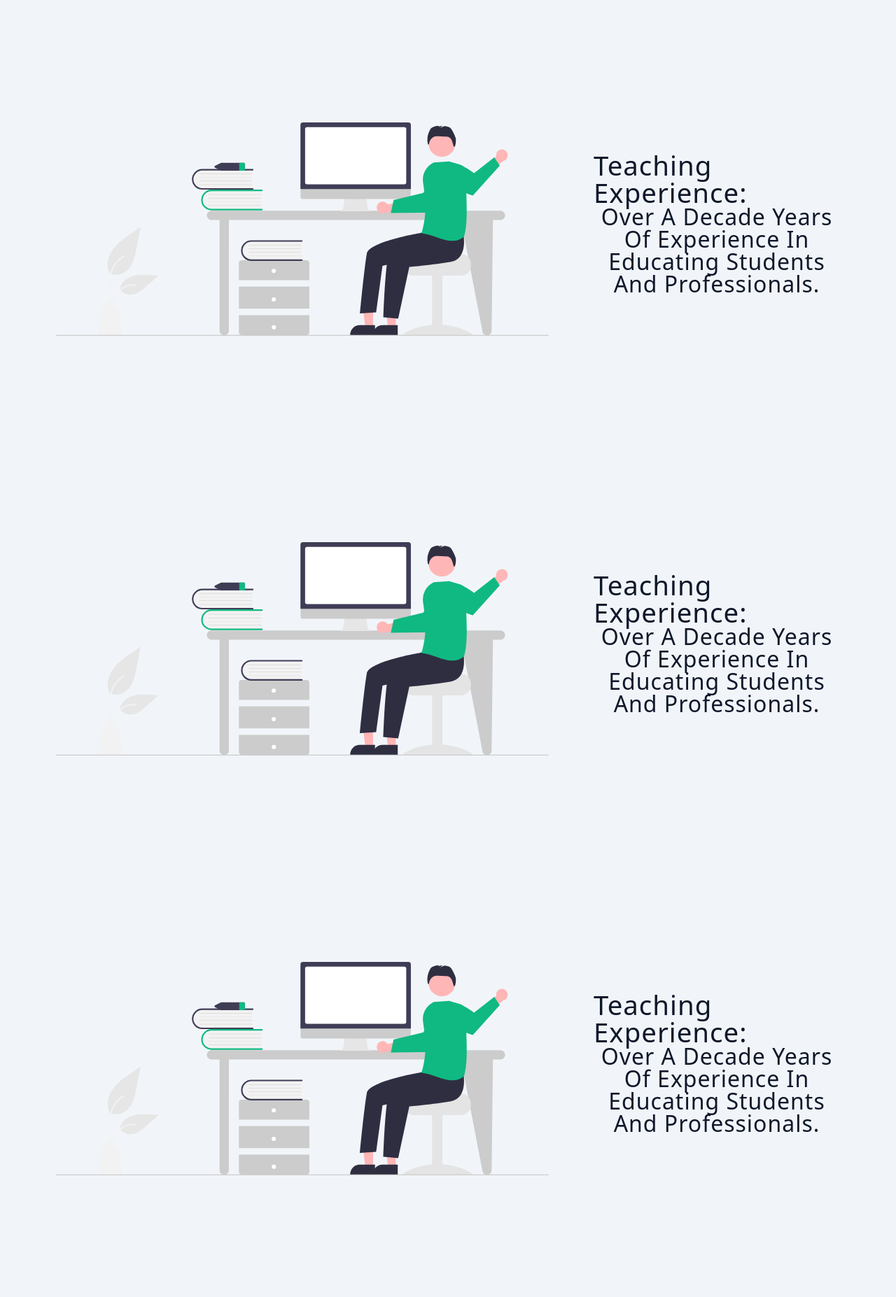
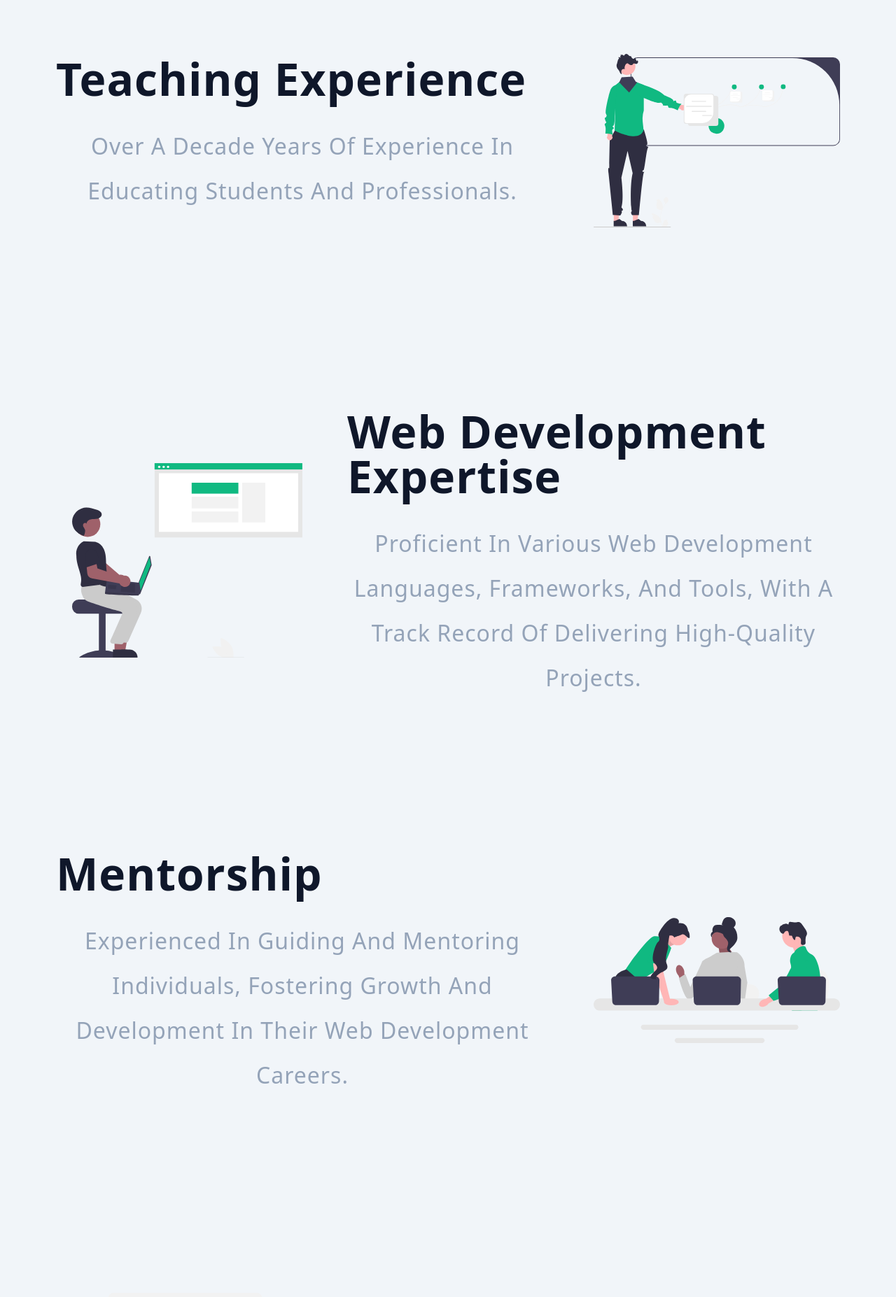
Before and after one commit to Codekazuki/devKazuki, a React (Vite) app: page /about in a window 1280 px wide. Shown: the part 880-2734 px from the top of the page at 70% size. Built offline with nearby package versions, Linux system fonts and the light colour scheme.

Commit message:
portfolio

```diff
--- a/src/index.css
+++ b/src/index.css
@@ -249,15 +249,22 @@ ul {
   margin-bottom: 2rem;
   font-weight: 700;
 }
-.hero-title p {
+.hero-title h3 {
   line-height: 2;
   max-width: 35em;
   color: var(--grey-400);
 }
+
 @media (min-width: 992px) {
   .hero-center {
     display: grid;
     grid-template-columns: 2fr 1fr;
+    place-items: center;
+    gap: 4rem;
+  }
+  .hero-centerb {
+    display: grid;
+    grid-template-columns: 1fr 2fr;
     place-items: center;
     gap: 4rem;
   }
--- a/src/pages/About.jsx
+++ b/src/pages/About.jsx
@@ -1,79 +1,98 @@
 import image from "../assets/hello.svg";
+import teaching from "../assets/teaching.svg";
+import deadline from "../assets/deadline.svg";
+import devguy from "../assets/dev-guy.svg";
+import mentor from "../assets/mentor.svg";
+import webdev from "../assets/web-dev.svg";
+import dedication from "../assets/dedication.svg";
 const intro =
   " I am Self-motivated Edtech professional and Web Developer with over a decade of teaching experience. Passionate about working on multiple projects and mentorship programmes, demonstrating a high level of commitment and dedication to education and technology.";
 const keyQual = "Key Qualifications";
-const prePoint1 = "Teaching Experience:";
+const prePoint1 = "Teaching Experience";
 const point1 =
   "  Over a decade years of experience in educating students and professionals.";
+const prePoint2 = "Web Development Expertise ";
 const point2 =
-  "Web Development Expertise: Proficient in various web development languages, frameworks, and tools, with a track record of delivering high-quality projects.";
+  "Proficient in various web development languages, frameworks, and tools, with a track record of delivering high-quality projects.";
+const prePoint3 = "Mentorship";
 const point3 =
-  "   Mentorship: Experienced in guiding and mentoring individuals, fostering growth and development in their web development careers. ";
+  "    Experienced in guiding and mentoring individuals, fostering growth and development in their web development careers. ";
+const prePoint4 = " Deadline-Oriented";
 const point4 =
-  " Deadline-Oriented: Hard-working with a penchant for meeting deadlines,ensuring timely completion of projects and tasks.";
+  " Hard-working with a penchant for meeting deadlines,ensuring timely completion of projects and tasks.";
+const prePoint5 = "Passionate and Dedicated";
 const point5 =
-  " Passionate andDedicated: Committed to promoting best practices in web development and providing diverse learning opportunities for students and clients.";
+  "  Committed to promoting best practices in web development and providing diverse learning opportunities for students and clients.";
 
 const About = () => {
   return (
     <section className='about'>
       <h3>About Me</h3>
-      <h3>{intro}</h3>
-      <h2>{keyQual}:</h2>
+      <section className='hero'>
+        <div className='hero-center'>
+          <div className='hero-title'>
+            <h3>{intro}</h3>
+          </div>
+          <div className='img-container'>
+            <img className='img' src={devguy} alt='' />
+          </div>
+        </div>
+      </section>
+      <h3>{keyQual}</h3>
 
       {/* add undraw images */}
       <section className='hero'>
         <div className='hero-center'>
           <div className='hero-title'>
-            <h2 className='pre-point'>{prePoint1}</h2>
+            <h1 className='pre-point'>{prePoint1}</h1>
             <h3>{point1}</h3>
           </div>
           <div className='img-container'>
-            <img className='img' src={image} alt='' />
+            <img className='img' src={teaching} alt='' />
+          </div>
+        </div>
+      </section>
+      <section className='hero'>
+        <div className='hero-centerb'>
+          <div className='img-container'>
+            <img className='img' src={webdev} alt='' />
+          </div>
+          <div className='hero-title'>
+            <h1 className='pre-point'>{prePoint2}</h1>
+            <h3>{point2}</h3>
           </div>
         </div>
       </section>
       <section className='hero'>
         <div className='hero-center'>
+          <div className='hero-title'>
+            <h1 className='pre-point'>{prePoint3}</h1>
+            <h3>{point3}</h3>
+          </div>
           <div className='img-container'>
-            <img className='img' src={image} alt='' />
+            <img className='img' src={mentor} alt='' />
+          </div>
+        </div>
+      </section>
+      <section className='hero'>
+        <div className='hero-centerb'>
+          <div className='img-container'>
+            <img className='img' src={deadline} alt='' />
           </div>
           <div className='hero-title'>
-            <h2 className='pre-point'>{prePoint1}</h2>
-            <h3>{point1}</h3>
+            <h1 className='pre-point'>{prePoint4}</h1>
+            <h3>{point4}</h3>
           </div>
         </div>
       </section>
       <section className='hero'>
         <div className='hero-center'>
+          <div className='hero-title'>
+            <h2 className='pre-point'>{prePoint5}</h2>
+            <h3>{point5}</h3>
+          </div>
           <div className='img-container'>
-            <img className='img' src={image} alt='' />
-          </div>
-          <div className='hero-title'>
-            <h2 className='pre-point'>{prePoint1}</h2>
-            <h3>{point1}</h3>
-          </div>
-        </div>
-      </section>
-      <section className='hero'>
-        <div className='hero-center'>
-          <div className='img-container'>
-            <img className='img' src={image} alt='' />
-          </div>
-          <div className='hero-title'>
-            <h2 className='pre-point'>{prePoint1}</h2>
-            <h3>{point1}</h3>
-          </div>
-        </div>
-      </section>
-      <section className='hero'>
-        <div className='hero-center'>
-          <div className='img-container'>
-            <img className='img' src={image} alt='' />
-          </div>
-          <div className='hero-title'>
-            <h2 className='pre-point'>{prePoint1}</h2>
-            <h3>{point1}</h3>
+            <img className='img' src={dedication} alt='' />
           </div>
         </div>
       </section>
```
